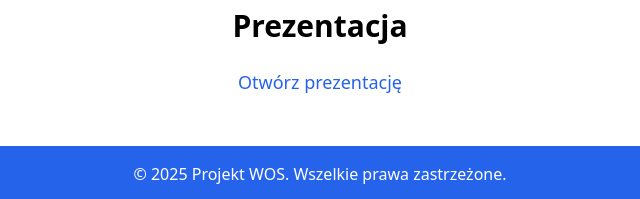
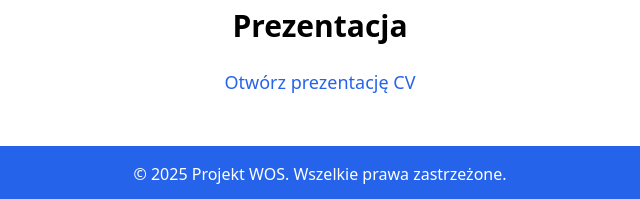
Before and after one commit to ZawertunZayka/gscz, a plain HTML site: page index.html in a window 1280 px wide. Shown: the part 2238-2437 px from the top of the page, 320-960 px from the left. Drawn offline with nearby package versions, Linux system fonts and the light colour scheme.

Commit message:
Update index.html

```diff
--- a/index.html
+++ b/index.html
@@ -116,6 +116,7 @@
       <h2 class="text-3xl font-semibold mb-6 text-center">Prezentacja</h2>
       <p class="text-lg leading-relaxed text-center">
         <a href="https://1drv.ms/p/c/b85ec8f72dc3d72a/EXELNLVXL7NLlV-g8b4GVnkBlt-OmjjxrPSz9dXSGnFGUQ?e=NgaWtE" class="text-blue-600 hover:underline">Otwórz prezentację</a>
+         <a href="https://1drv.ms/w/c/b85ec8f72dc3d72a/EYQgepYhlMNBkab0jSm7II4BXQ8HWuSX7fGv4N4QRd6nzA?e=wxOKbO" class="text-blue-600 hover:underline">CV</a>
       </p>
     </div>
   </section>
```
